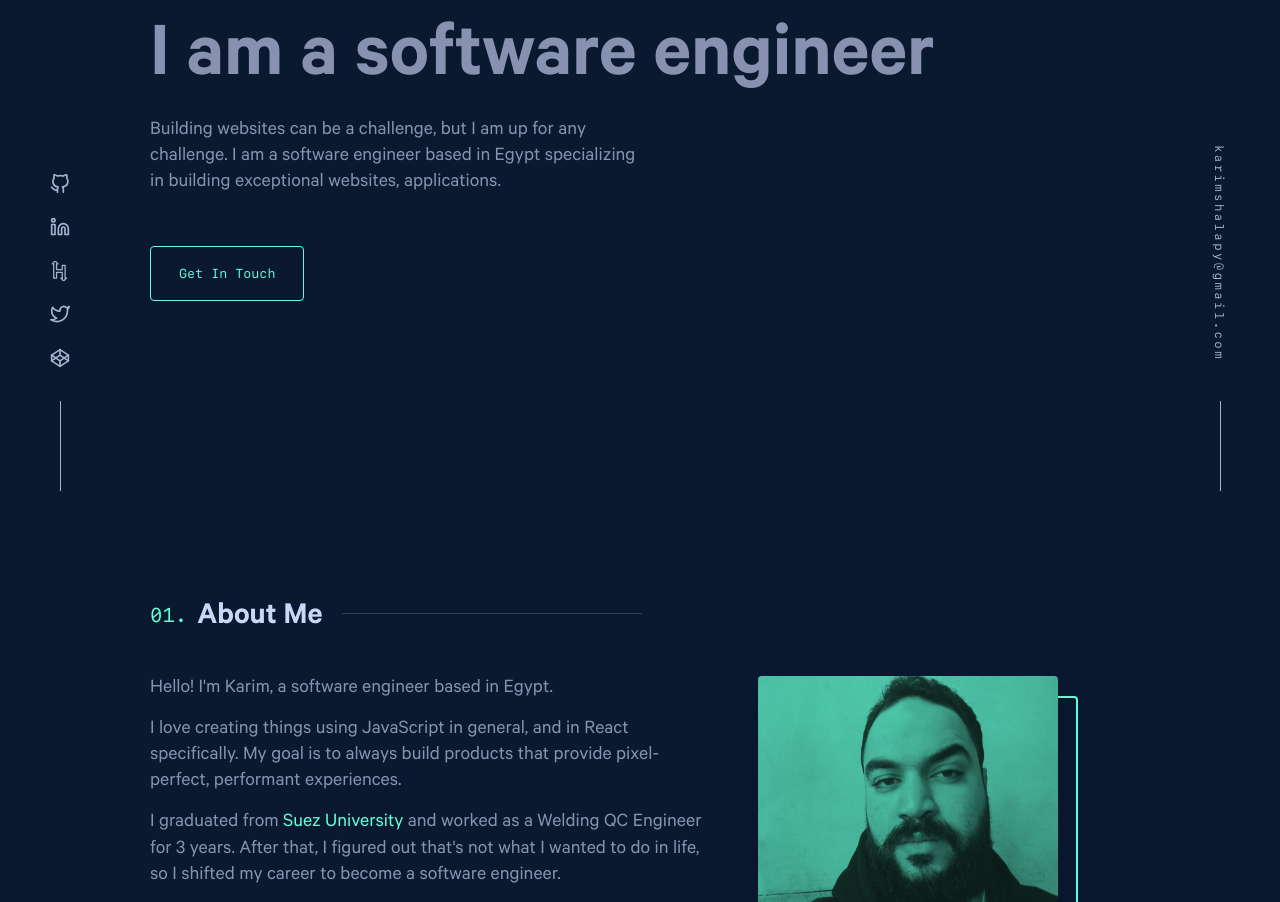
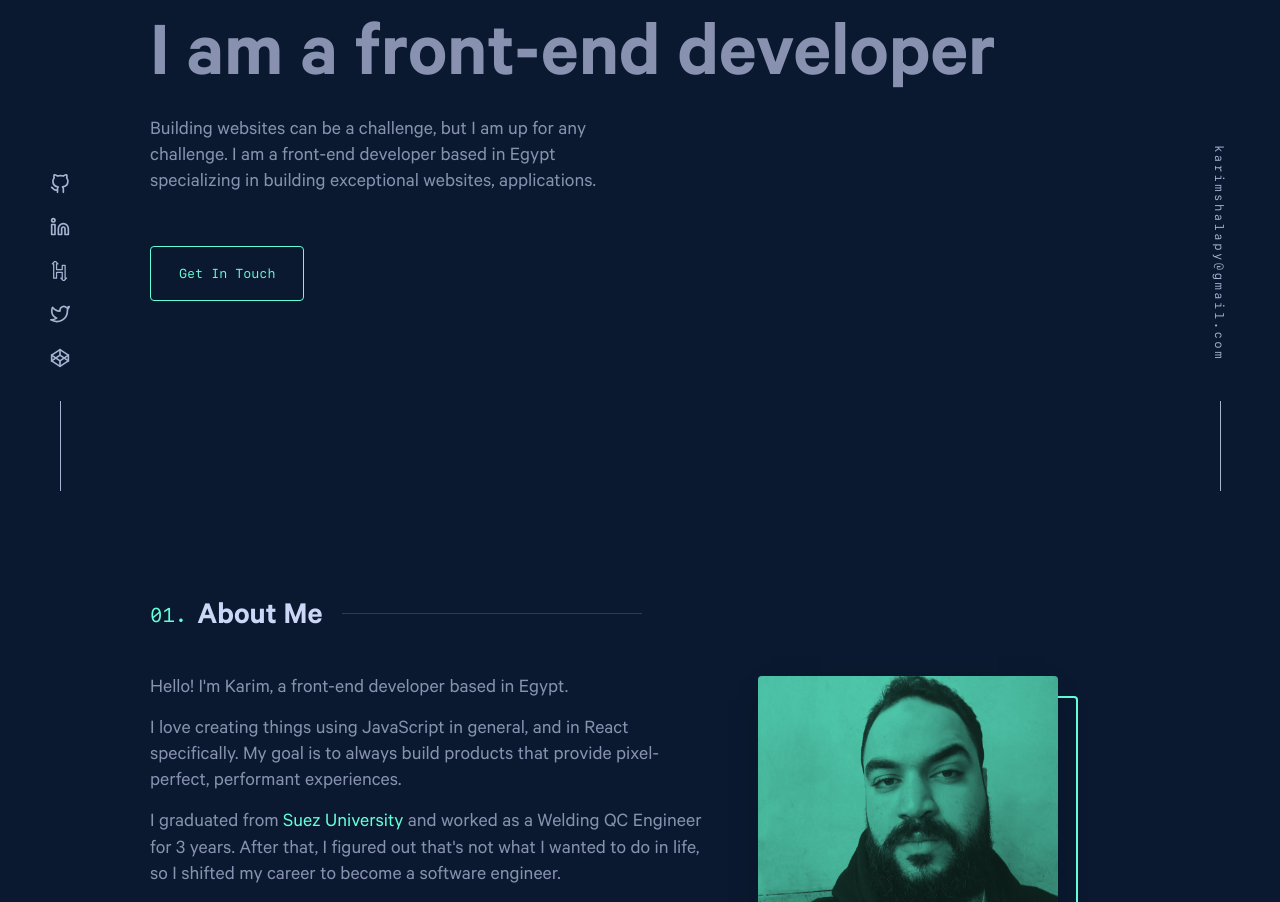
Before and after one commit to karimshalapy/karimshalapy, a React (Create React App) app: page / in a window 1280 px wide. Shown: the part 309-1211 px from the top of the page. Built offline with nearby package versions, Linux system fonts and the light colour scheme; no server answers.

Commit message:
chore: change job description in About and Hero

```diff
--- a/src/components/sections/About/AboutMeContent/AboutMeContent.tsx
+++ b/src/components/sections/About/AboutMeContent/AboutMeContent.tsx
@@ -9,7 +9,7 @@ interface Props {
 const AboutMeContent: React.FC<Props> = props => {
     return (
         <div>
-            <p>Hello! I'm Karim, a software engineer based in Egypt.</p>
+            <p>Hello! I'm Karim, a front-end developer based in Egypt.</p>
             <p>I love creating things using JavaScript in general, and in React specifically. My goal is to always build products that provide pixel-perfect, performant experiences.</p>
             <p>I graduated from <InlineLink href="http://suezuniv.edu.eg/su/index.php/en/">Suez University</InlineLink> and worked as a Welding QC Engineer for 3 years. After that, I figured out that's not what I wanted to do in life, so I shifted my career to become a software engineer.</p>
             <p>Here are a few technologies I've been working with recently:</p>
--- a/src/components/sections/Hero/Hero.tsx
+++ b/src/components/sections/Hero/Hero.tsx
@@ -12,8 +12,8 @@ const Hero: React.FC<Props> = props => {
         <section id="Hero" className={classes.Hero}>
             <Heading variant="h1" size="normal" customClass="fade-up-delayed" >Hi, my name is</Heading>
             <Heading variant="h2" size="big" customClass="fade-up-delayed" >Karim Shalapy.</Heading>
-            <Heading variant="h3" size="big" customClass="fade-up-delayed" >I am a software engineer</Heading>
-            <p className="fade-up-delayed">Building websites can be a challenge, but I am up for any challenge. I am a software engineer based in Egypt specializing in building exceptional websites, applications.</p>
+            <Heading variant="h3" size="big" customClass="fade-up-delayed" >I am a front-end developer</Heading>
+            <p className="fade-up-delayed">Building websites can be a challenge, but I am up for any challenge. I am a front-end developer based in Egypt specializing in building exceptional websites, applications.</p>
             <div className="fade-up-delayed">
                 <Button customClass={classes.Email} link="mailto:karimshalapy@gmail.com">Get In Touch</Button>
             </div>
```
